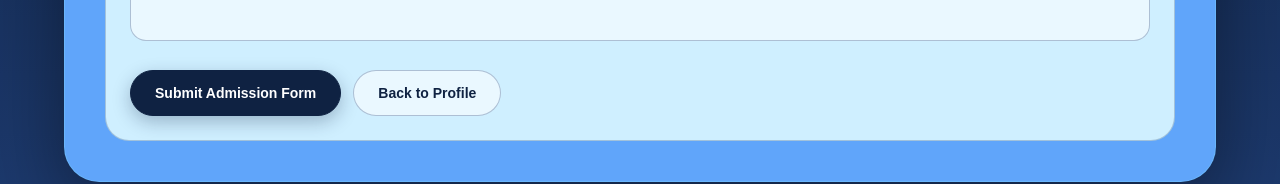
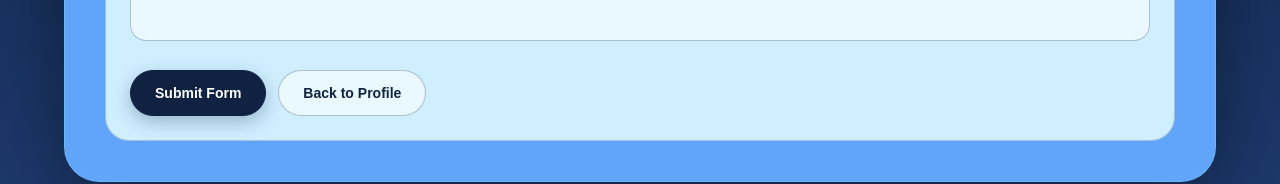
Before and after one commit to Faithful-Brainy/mundra, a Next.js app: page /user/admissionForm in a window 1280 px wide. Shown: the part 1168-1352 px from the top of the page. Built offline with nearby package versions, Linux system fonts and the light colour scheme; no server answers.

Commit message:
addmision page update

```diff
--- a/app/user/admissionForm/page.tsx
+++ b/app/user/admissionForm/page.tsx
@@ -20,6 +20,7 @@ export default function AdmissionForm() {
   const [parentAccount, setParentAccount] = useState("");
   const [state, setState] = useState("");
   const [success, setSuccess] = useState(false);
+  const [loading, setLoading] = useState(false);
 
   useEffect(() => {
     async function loadCurrentUser() {
@@ -37,6 +38,7 @@ export default function AdmissionForm() {
   }, []);
 
   async function handleSubmit(e: React.SubmitEvent) {
+    setLoading(true);
     e.preventDefault()
 
     const res = await fetch("/api/auth/makeAdmit", {
@@ -44,10 +46,11 @@ export default function AdmissionForm() {
       headers: {
         "Content-Type": "application/json",
       },
-      body: JSON.stringify({ classId, name }),
+      body: JSON.stringify({ classId: classId.toString(), name }),
     });
 
-    if (res.ok) setSuccess(true);
+    if (res.ok) {setSuccess(true); setLoading(true);}
+    else {setLoading(false); setSuccess(false);}
   }
 
   return (
@@ -163,8 +166,9 @@ export default function AdmissionForm() {
                 <button
                   type="submit"
                   className="inline-flex items-center justify-center rounded-full border border-[#0f2242] bg-[#0f2242] px-6 py-3 text-sm font-semibold text-white shadow-[0_6px_18px_rgba(15,34,66,0.28)] transition-all hover:-translate-y-0.5 hover:bg-[#1e3c72] active:translate-y-0"
+                  disabled={loading}
                 >
-                  Submit Admission Form
+                  { loading ? <p>Submitting....</p> : <p>Submit Form</p> }
                 </button>
 
                 <Link
```
